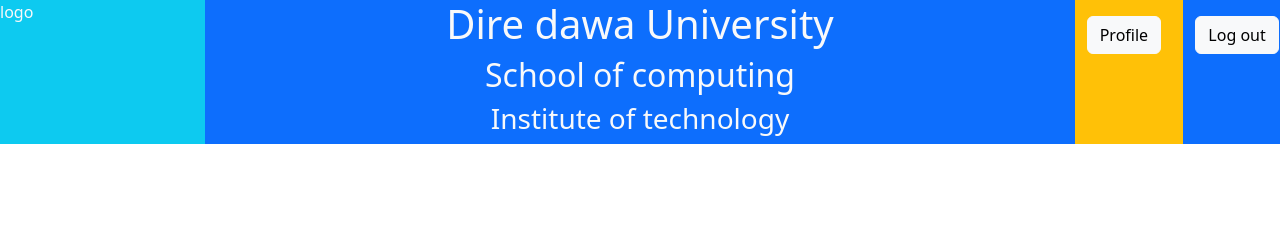
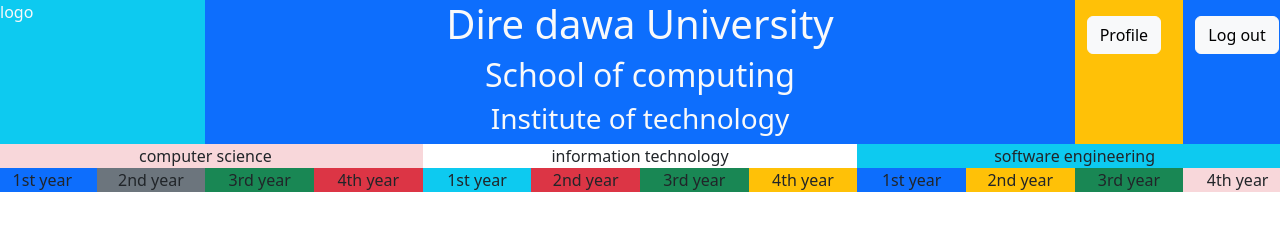
Before and after one commit to AmanuelShibabaw/Internet_Programming_Lab-Exercises, a plain HTML site: page bootsrap/task2.html in a window 1280 px wide. Drawn offline with nearby package versions, Linux system fonts and the light colour scheme.

Commit message:
end of task 2

```diff
--- a/bootsrap/task2.html
+++ b/bootsrap/task2.html
@@ -29,6 +29,31 @@
             <button class="btn btn-light mt-3">Log out</button>
         </div>
     </div>
-
+    <div class="row d-sm-block d-md-flex text-center">
+        <div class="col-4 bg-danger-subtle">computer science
+            <div class="row d-flex d-sm-flex d-md-flex">
+                <div class="col-3 bg-primary">1st year</div>
+                <div class="col-3 bg-secondary">2nd year</div>
+                <div class="col-3 bg-success">3rd year</div>
+                <div class="col-3 bg-danger">4th year</div>
+            </div>
+        </div>
+        <div class="col-4">information technology
+             <div class="row d-sm-flex d-md-flex">
+                <div class="col-3 bg-info">1st year</div>
+                <div class="col-3 bg-danger">2nd year</div>
+                <div class="col-3 bg-success">3rd year</div>
+                <div class="col-3 bg-warning">4th year</div>
+            </div>
+        </div>
+        <div class="col-4 bg-info">software engineering
+             <div class="row d-sm-flex d-md-flex">
+                <div class="col-3 bg-primary">1st year</div>
+                <div class="col-3 bg-warning">2nd year</div>
+                <div class="col-3 bg-success">3rd year</div>
+                <div class="col-3 bg-danger-subtle">4th year</div>
+            </div>
+        </div>
+    </div>
 </body>
 </html>
```
